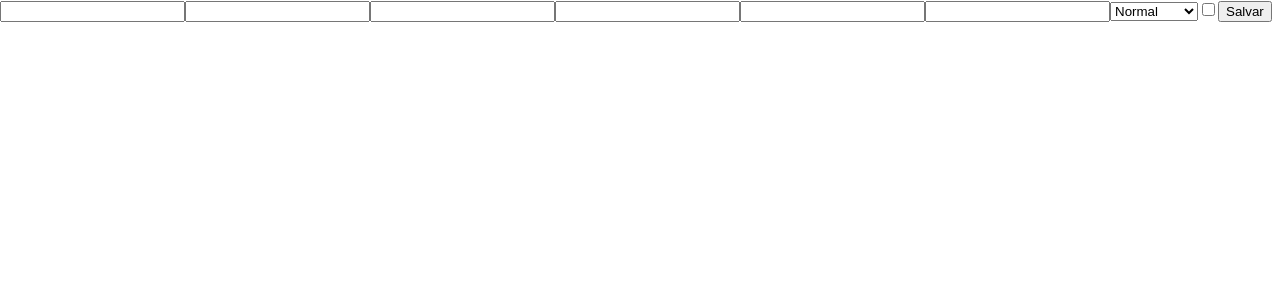
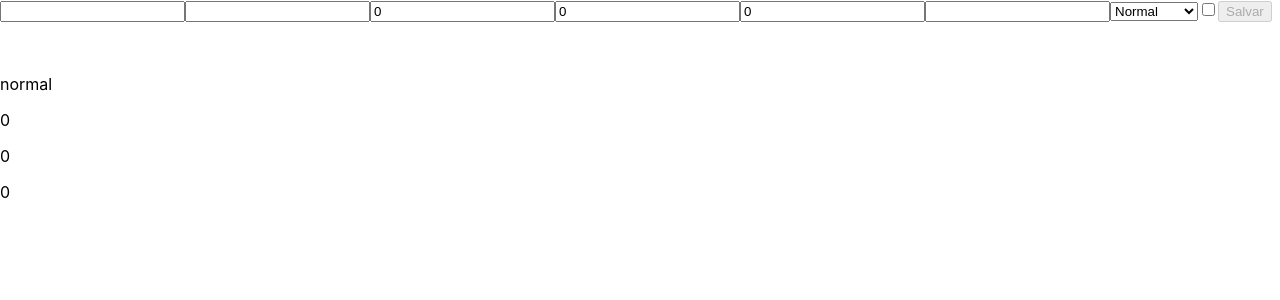
Before and after one commit to tryber/sd-013-a-project-tryunfo-beta, a React (Create React App) app: page / in a window 1280 px wide. Shown: the top 300 px of the page. Built offline with nearby package versions, Linux system fonts and the light colour scheme.

Commit message:
requisito 4

```diff
--- a/src/App.js
+++ b/src/App.js
@@ -3,11 +3,54 @@ import Form from './components/Form';
 import Card from './components/Card';
 
 class App extends React.Component {
+  constructor(props) {
+    super(props);
+    this.state = {
+      cardName: '',
+      cardDescription: '',
+      cardAttr1: '0',
+      cardAttr2: '0',
+      cardAttr3: '0',
+      cardImage: '',
+      cardRare: 'normal',
+      cardTrunfo: false,
+      hasTrunfo: false,
+      isSaveButtonDisabled: true,
+    };
+    this.onInputChange = this.onInputChange.bind(this);
+  }
+
+  onInputChange({ target: { id, value, type } }) {
+    if (type !== 'checkbox') {
+      this.setState((prevState) => ({
+        ...prevState,
+        [id]: value,
+      }));
+    } else {
+      this.setState((prevState) => ({
+        ...prevState,
+        [id]: !prevState[id],
+      }));
+    }
+  }
+
+  onSaveButtonClick() {
+    // this.setState((prevState) => ({
+    //   ...prevState,
+    //   isSaveButtonDisabled: true,
+    // }));
+    console.log('N.A');
+  }
+
   render() {
     return (
       <div>
-        <Form />
-        <Card />
+        <Form
+          { ...this.state }
+          onInputChange={ this.onInputChange }
+          onSaveButtonClick={ this.onSaveButtonClick }
+        />
+        <Card { ...this.state } />
       </div>
     );
   }
--- a/src/components/Form.jsx
+++ b/src/components/Form.jsx
@@ -2,15 +2,6 @@ import React, { Component } from 'react';
 import PropTypes from 'prop-types';
 
 class Form extends Component {
-  constructor(props) {
-    super(props);
-    this.onSaveButtonClick = this.onSaveButtonClick.bind(this);
-  }
-
-  onSaveButtonClick() {
-    console.log('n.a');
-  }
-
   render() {
     const {
       cardName,
@@ -21,7 +12,7 @@ class Form extends Component {
       cardImage,
       cardRare,
       cardTrunfo,
-      hasTrunfo,
+      // hasTrunfo,
       isSaveButtonDisabled,
       onInputChange,
       onSaveButtonClick,
@@ -30,41 +21,48 @@ class Form extends Component {
       <>
         <input
           value={ cardName }
+          id="cardName"
           onChange={ onInputChange }
           type="text"
           data-testid="name-input"
         />
         <input
+          id="cardDescription"
           value={ cardDescription }
           onChange={ onInputChange }
           type="textarea"
           data-testid="description-input"
         />
         <input
+          id="cardAttr1"
           value={ cardAttr1 }
           onChange={ onInputChange }
           type="number"
           data-testid="attr1-input"
         />
         <input
+          id="cardAttr2"
           value={ cardAttr2 }
           onChange={ onInputChange }
           type="number"
           data-testid="attr2-input"
         />
         <input
+          id="cardAttr3"
           value={ cardAttr3 }
           onChange={ onInputChange }
           type="number"
           data-testid="attr3-input"
         />
         <input
+          id="cardImage"
           value={ cardImage }
           onChange={ onInputChange }
           type="text"
           data-testid="image-input"
         />
         <select
+          id="cardRare"
           value={ cardRare }
           onChange={ onInputChange }
           type="select"
@@ -75,14 +73,16 @@ class Form extends Component {
           <option value="muito raro">Muito Raro</option>
         </select>
         <input
+          id="cardTrunfo"
           checked={ cardTrunfo }
           onChange={ onInputChange }
           type="checkbox"
           data-testid="trunfo-input"
         />
         <button
+          id="save-button"
           disabled={ isSaveButtonDisabled }
-          onClick={ () => onSaveButtonClick() }
+          onClick={ onSaveButtonClick }
           data-testid="save-button"
           type="button"
         >
@@ -102,7 +102,7 @@ Form.propTypes = {
   cardImage: PropTypes.string,
   cardRare: PropTypes.string,
   cardTrunfo: PropTypes.bool,
-  hasTrunfo: PropTypes.bool,
+  // hasTrunfo: PropTypes.bool,
   isSaveButtonDisabled: PropTypes.bool,
   onInputChange: PropTypes.func,
   onSaveButtonClick: PropTypes.func,
```
